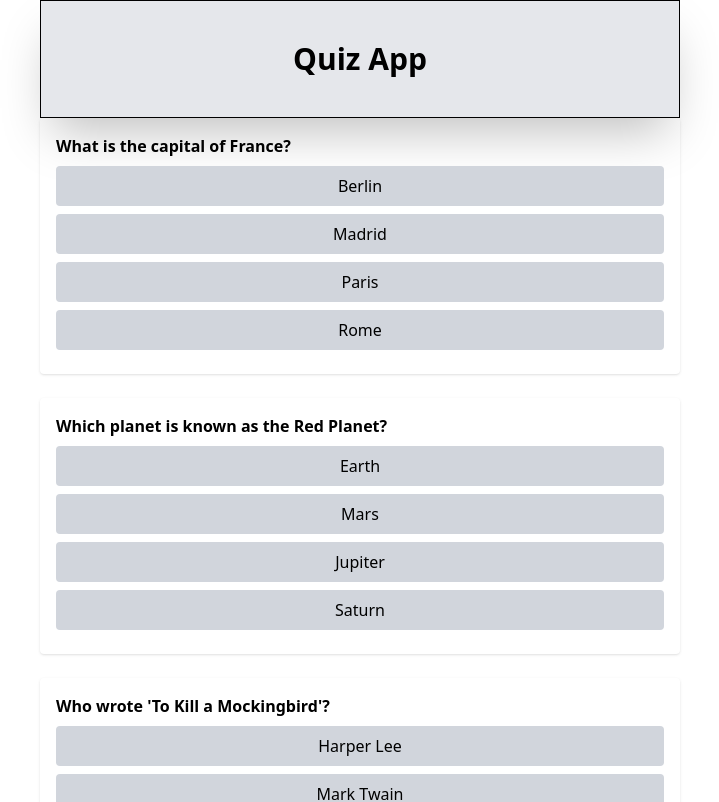
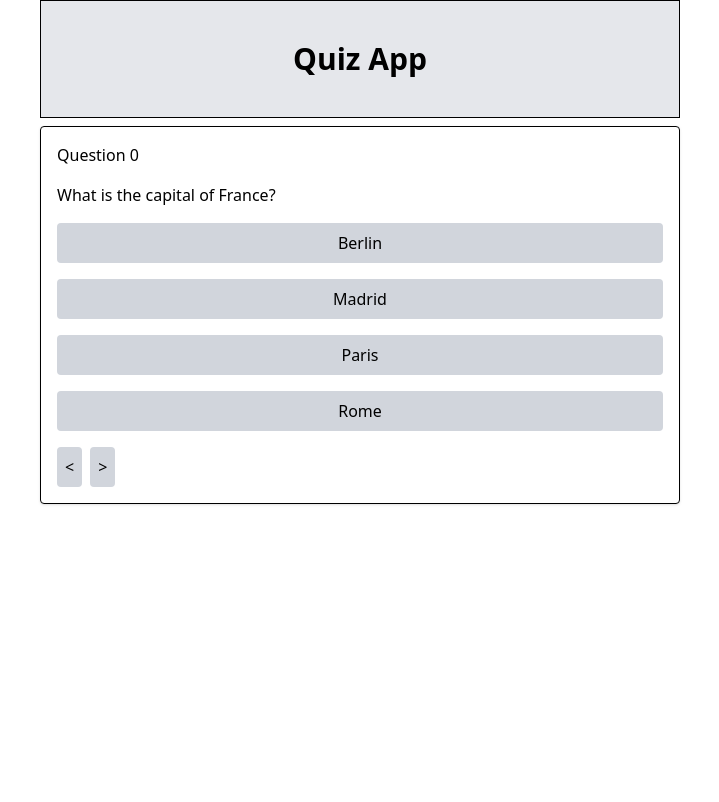
Before and after one commit to nilvaes/quiz-app, a React (Vite) app: page / in a window 1280 px wide. Shown: the top 802 px of the page, without its empty margins (280-999 px from the left). Built offline with nearby package versions, Linux system fonts and the light colour scheme.

Commit message:
create quizzes and next prev buttons

```diff
--- a/src/App.tsx
+++ b/src/App.tsx
@@ -4,7 +4,7 @@ function App() {
   return (
     <>
       <div className="mx-auto w-1/2 items-center">
-        <h1 className="font-bold text-3xl p-10 bg-gray-200 border shadow-2xl text-center">
+        <h1 className="font-bold text-3xl p-10 bg-gray-200 border  text-center">
           Quiz App
         </h1>
         <div>
--- a/src/components/quiz.tsx
+++ b/src/components/quiz.tsx
@@ -1,3 +1,5 @@
+import { useRef, useState, type SetStateAction } from "react";
+
 export default function Quiz() {
   type Question = {
     question: string;
@@ -26,22 +28,74 @@ export default function Quiz() {
       answer: "Harper Lee",
     },
   ];
+  const initialAnswers = [null, null, null];
+
+  const [userAnswers, setUserAnswers] = useState(initialAnswers);
+  const [currentQuestion, setCurrentQuestion] = useState(0);
+
+  function handleSelectOption(option) {
+    const newAnswers = [...userAnswers];
+    newAnswers[currentQuestion] = option;
+
+    setUserAnswers(newAnswers);
+  }
+
+  function handleNextQuestion() {
+    if (currentQuestion < questionBank.length - 1) {
+      setCurrentQuestion(currentQuestion + 1);
+    }
+  }
+  function handlePrevQuestion() {
+    if (currentQuestion > 0) {
+      setCurrentQuestion(currentQuestion - 1);
+    }
+  }
   return (
-    <div>
-      {questionBank.map((q, index) => (
-        <div key={index} className="mb-6 p-4  rounded shadow">
-          <h2 className="font-semibold mb-2">{q.question}</h2>
-          <ul>
-            {q.options.map((option, idx) => (
-              <li key={idx} className="flex flex-col mb-2 ">
-                <button className="cursor-pointer px-4 py-2 bg-gray-300  text-black rounded hover:bg-gray-400">
-                  {option}
-                </button>
-              </li>
-            ))}
-          </ul>
-        </div>
+    <div className="flex flex-col gap-4 mx-auto justify-center p-4 border rounded shadow m-2">
+      <h2>Question {currentQuestion}</h2>
+      <p>{questionBank[currentQuestion].question}</p>
+      {questionBank[currentQuestion].options.map((option) => (
+        <button
+          className="p-2 bg-gray-300 rounded-sm"
+          onClick={() => handleSelectOption(option)}
+        >
+          {option}
+        </button>
       ))}
+      <div id="nav-buttons" className="flex  gap-2">
+        <button
+          className="p-2 bg-gray-300 rounded-sm"
+          onClick={handlePrevQuestion}
+        >
+          {"<"}
+        </button>
+        <button
+          className="p-2 bg-gray-300 rounded-sm"
+          onClick={handleNextQuestion}
+        >
+          {">"}
+        </button>
+      </div>
     </div>
+    // <div>
+    //   {questionBank.map((q, index) => (
+    //     <div key={index} className="mb-6 p-4  rounded shadow">
+    //       <h2 className="font-semibold mb-2">{q.question}</h2>
+    //       <ul>
+    //         {q.options.map((option, idx) => (
+    //           <li key={idx} className="flex flex-col mb-2 ">
+    //             <button
+    //               onClick={() => handleSelecOption(option)}
+    //               className="cursor-pointer px-4 py-2 bg-gray-300  text-black rounded hover:bg-gray-400"
+    //             >
+    //               {option}
+    //             </button>
+    //           </li>
+    //         ))}
+    //         <p>{selectedOption}</p>
+    //       </ul>
+    //     </div>
+    //   ))}
+    // </div>
   );
 }
```
